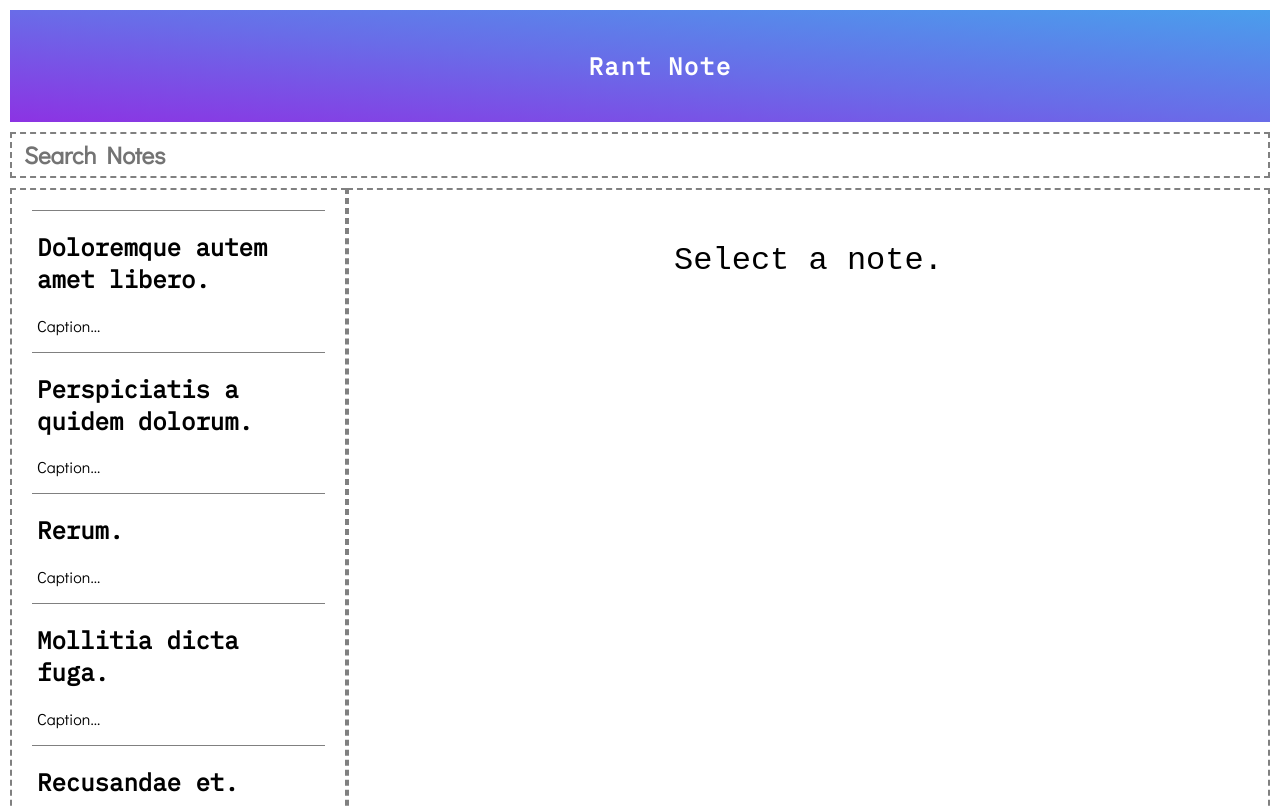
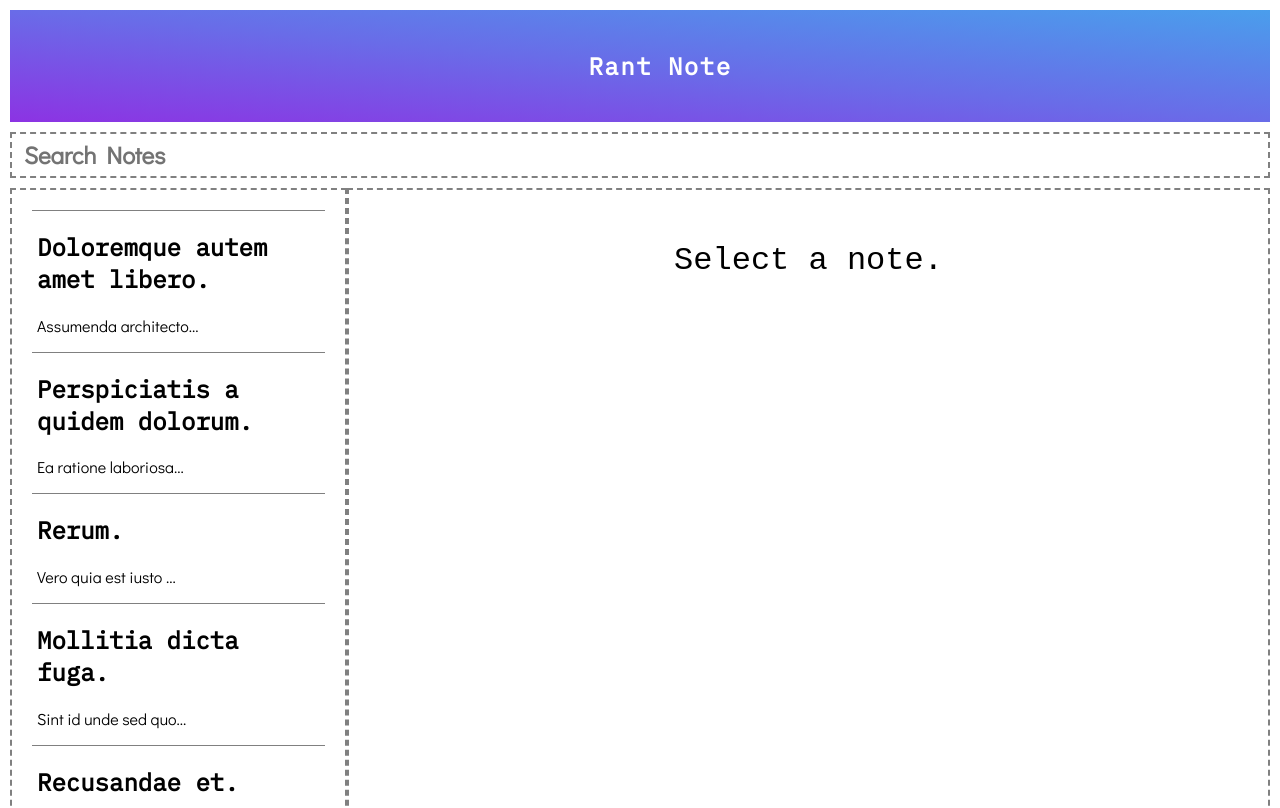
Before and after one commit to 1stofhername/react-rant-note, a React (Create React App) app: page / in a window 1280 px wide. Shown: the top 808 px of the page. Built offline with nearby package versions, Linux system fonts and the light colour scheme; data requests are answered from the project's data file.

Commit message:
Mapped note data and rendered NoteItem components

```diff
--- a/src/components/NoteItem.js
+++ b/src/components/NoteItem.js
@@ -1,10 +1,11 @@
 import React from "react";
 
 function NoteItem({ note }) {
+  const caption=note.body.substr(0,20)+"...";
   return (
     <li>
       <h2>{note.title}</h2>
-      <p>Caption...</p>
+      <p>{caption}</p>
     </li>
   );
 }
```
